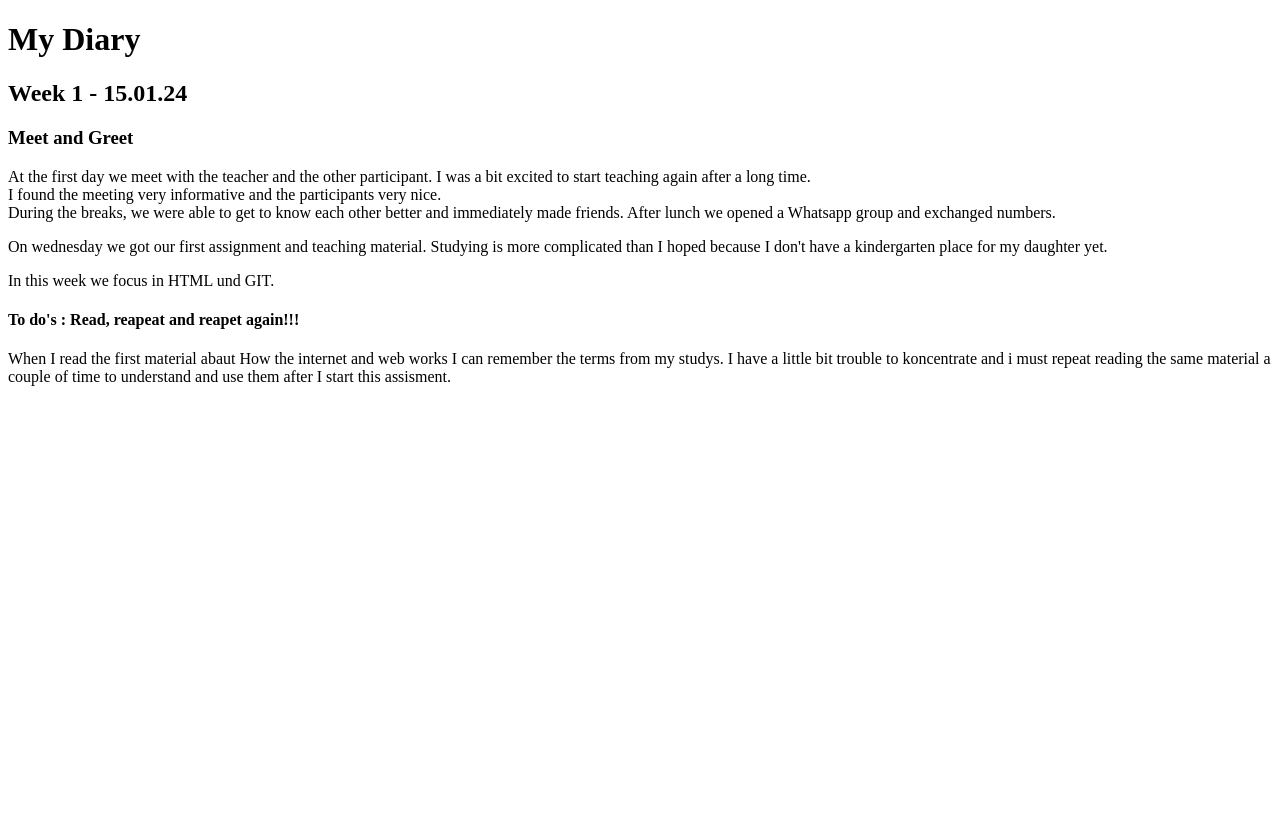
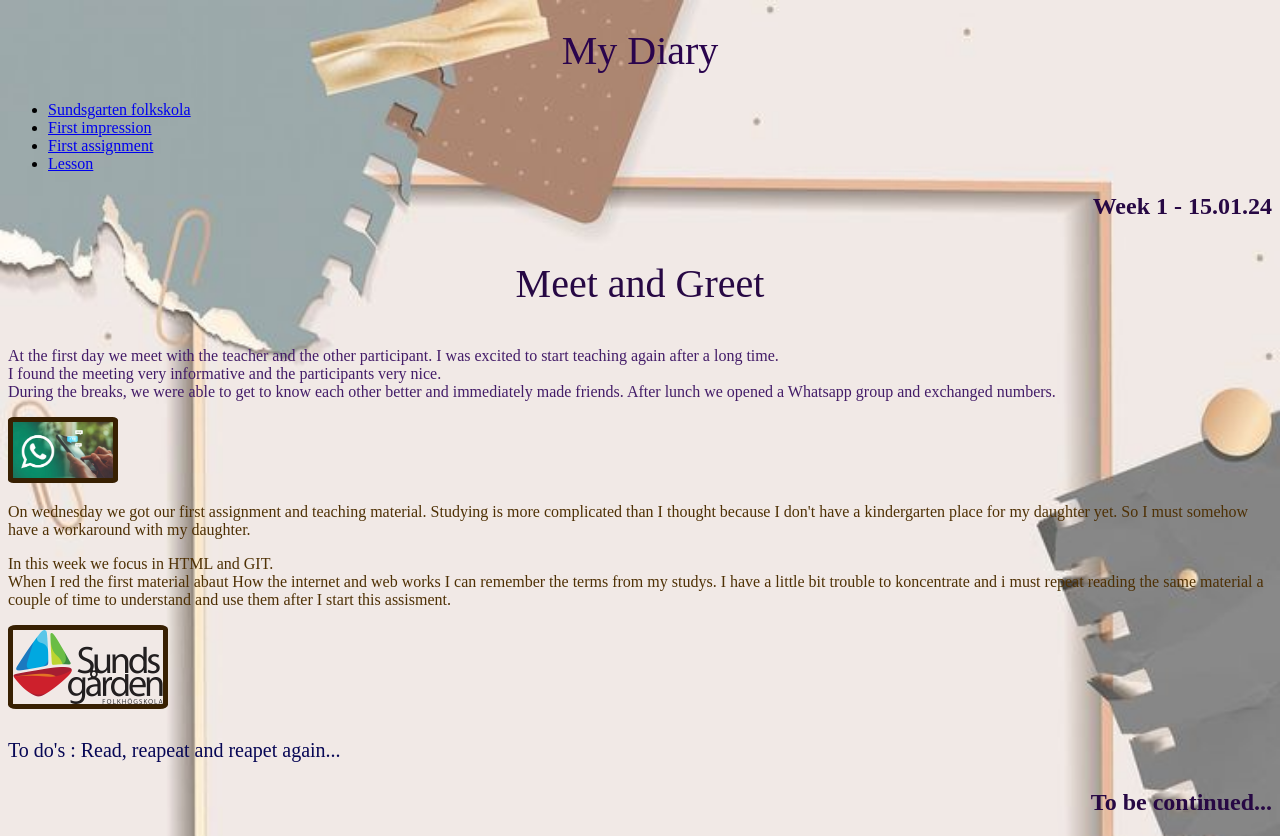
Before and after one commit to arbreshamedgjonaj/Assignment1, a plain HTML site: page Index.html in a window 1280 px wide. Before the commit the page ends 800 px from the top, so only its background shows below. Drawn offline with Linux system fonts and the light colour scheme.

Commit message:
Added css for the index page

```diff
--- a/Index.html
+++ b/Index.html
@@ -3,30 +3,82 @@
 <head>
     <meta charset="UTF-8">
     <meta name="viewport" content="width=device-width, initial-scale=1.0">
-    <title>|My first assigment</title>
+    <title>My first assigment</title>
+    <link rel="stylesheet" href="styles/index.css">
 
+    <style>
+        h4{
+            color: rgb(7, 7, 85);
+
+
+        }
+    </style>
 </head>
 <body>
-    <h1>My Diary </h1>
+    <header>
+        <h1  > My Diary </h1>
+
+
+        <nav>
+            <ul>
+                <li><a href="https://sundsgarden.se/">Sundsgarten folkskola</a></li>
+                <li><a href="#section1">First impression</a></li>
+                <li><a href="#section2">First assignment</a></li>
+                <li><a href="#section3">Lesson </a></li>
+            </ul>
+
+        </nav>
+    </header>
+    <main>
+
         <h2>Week 1 - 15.01.24</h2>    <h3>Meet and Greet </h3>
-    <p>At the first day we meet with the teacher and the other participant.
-        I was a bit excited to start teaching again after a long time.
+        <section id="section1">
+            <p style="color: rgb(67, 28, 104);">At the first day we meet with the teacher and the other participant.
+                I was excited to start teaching again after a long time.
                 <br>
                 I found the meeting very informative and the participants very nice.
                 <br>
                 During the breaks, we were able to get to know each other better and
                 immediately made friends.
                 After lunch we opened a Whatsapp group and exchanged numbers.
+
             </p>
+            <img style="width: 100px;" src="images/whatsapp-group-chats-show-participants-dp-1661505507.webp" alt="whatsapp" title="Whatsapp group">
+
+
+        </section>
+        <section id="section2">
             <p>On wednesday we got our first assignment and teaching material.
-        Studying is more complicated than I hoped because
-        I don't have a kindergarten place for my daughter yet.
+                Studying is more complicated than I thought because
+                I don't have a kindergarten place for my daughter yet. So I must somehow
+                have a workaround with my daughter.
             </p>
-    <p>In this week we focus in HTML und GIT.
-        <h4>To do's : Read, reapeat and reapet again!!!</h4>
-        When I read the first material abaut How the internet and web works
+
+
+        </section>
+        <section id="section3">
+            <p>
+                In this week we focus in HTML and GIT.
+                <br>
+
+                When I red the first material abaut How the internet and web works
                 I can remember the terms from my studys. I have a little bit trouble to koncentrate
                  and i must repeat reading the same material a couple of time to understand
                  and use them after I start this assisment.
             </p>
+            <img style="width: 150px;" src="images/sundsgarden-folkhogskola-rgb.png" alt="Sundsgarten" title="Sundsgarten Folkhogskola">
+
+            <h4>To do's : Read, reapeat and reapet again...</h4>
+
+
+        </section>
+
+
+    </main>
+    <footer>
+       <h2> To be continued...</h2>
+    </footer>
+
+
+</body>
 </html>
--- a/styles/index.css
+++ b/styles/index.css
@@ -0,0 +1,49 @@
+h1 {
+    color: rgb(42, 4, 77);
+    font-size: 40px;
+    font-weight: 300;
+    text-align: center;
+}
+h2 {
+    color: rgb(39, 8, 68);
+    text-align: right;
+}
+h3 {
+    color: rgb(39, 8, 68);
+    font-size: 40px;
+    font-weight: 200;
+    text-align: center;
+}
+h4 {
+    color: rgb(39, 8, 68);
+    font-size: 20px;
+    font-weight: 50;
+
+
+
+}
+/* Here I'm writing just to test it*/
+
+#section1{
+    color: rgb(77, 43, 3);
+}
+p {
+    color: rgb(78, 48, 4);
+}
+
+body {
+    background-image: url(../images/01a78061348670364aee54dc3c753d06.jpg);
+    background-repeat: no-repeat;
+    background-size: cover;
+    background-position: center;
+    background-attachment: fixed;
+
+}
+img{
+    border-width: 5px;
+    border-style: solid;
+    border-color: rgb(56, 32, 2);
+    border-radius: 5%;
+
+
+}
```
Also changed, not shown: images/01a78061348670364aee54dc3c753d06.jpg (added), images/Untitled.png (added), images/sundsgarden-folkhogskola-rgb.png (added), images/whatsapp-group-chats-show-participants-dp-1661505507.webp (added), 1 other file. Lines whose indentation alone changed are shown as unchanged.
